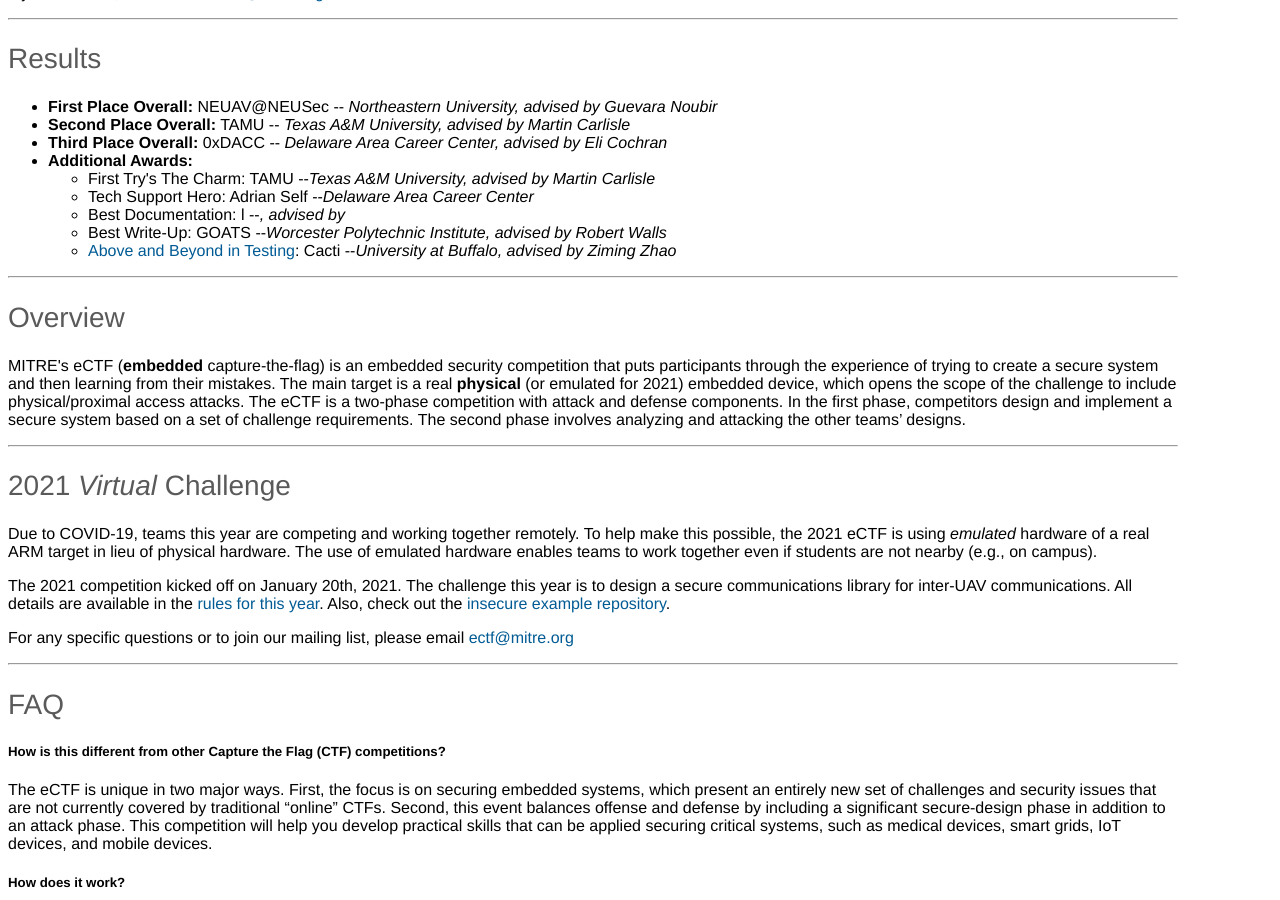
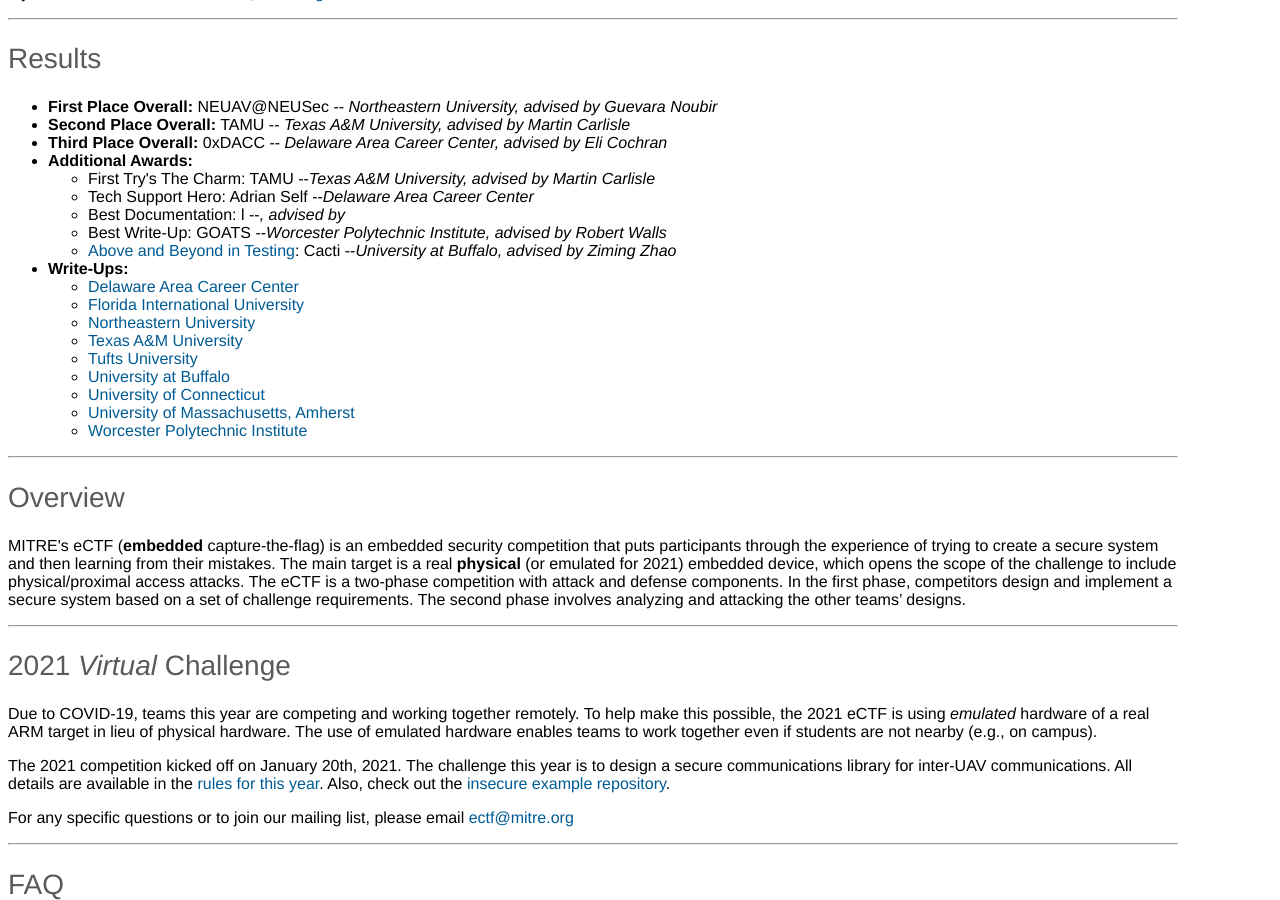
Before and after one commit to mitre-cyber-academy/mitre-cyber-academy.github.io, a Jekyll site: the page built from competitions/embedded/index.html, in a window 1280 px wide and 900 px high, scrolled down 754 px. Built offline with Jekyll 4.4.1, drawn with Linux system fonts in a browser that asks for light colours; nearby versions of some CDN libraries; library files that are not in the unit come from our copies.

Commit message:
Added write-ups

```diff
--- a/competitions/embedded/index.html
+++ b/competitions/embedded/index.html
@@ -41,6 +41,18 @@ title: MITRE Cyber Academy | Embedded
                     <li>Best Documentation:</b> l --<i>, advised by </i></li>
                     <li>Best Write-Up:</b> GOATS --<i>Worcester Polytechnic Institute, advised by Robert Walls</i></li>
                     <li><a href="Cacti-eCTF2021.pdf">Above and Beyond in Testing</a>:</b> Cacti --<i>University at Buffalo, advised by Ziming Zhao</i></li>
+                   </ul>
+                   <li><b>Write-Ups:</b></li>
+                   <ul>
+                       <li><a href="writeups/dacc-wu.pdf">Delaware Area Career Center</a></li>
+                       <li><a href="writeups/fiu-wu.pdf">Florida International University</a></li>
+                       <li><a href="writeups/neu-wu.pdf">Northeastern University</a></li>
+                       <li><a href="writeups/tamu-wu.pdf">Texas A&M University</a></li>
+                       <li><a href="writeups/tufts-wu.pdf">Tufts University</a></li>
+                       <li><a href="writeups/ub-wu.pdf">University at Buffalo</a></li>
+                       <li><a href="writeups/uconn-wu.pdf">University of Connecticut</a></li>
+                       <li><a href="writeups/umass-wu.pdf">University of Massachusetts, Amherst</a></li>
+                       <li><a href="writeups/wpi-wu.pdf">Worcester Polytechnic Institute</a></li>
                    </ul>
                 </ul>
                 </p>
```
Also changed, not shown: 9 other files.
